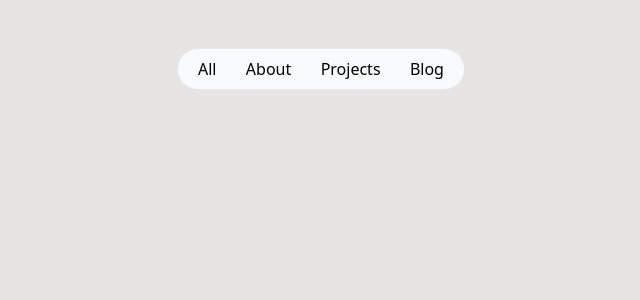
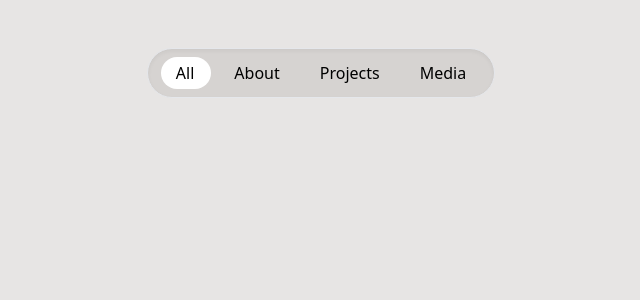
Before and after one commit to christianfuttrup/Portfolio2024, a SvelteKit app: page /blog in a window 1280 px wide. Shown: the top 300 px of the page, without its empty margins (319-959 px from the left). Built offline with nearby package versions, Linux system fonts and the light colour scheme.

Commit message:
Add Spotify active status and interests to Profile widget

```diff
--- a/src/lib/components/MenuItem.svelte
+++ /dev/null
@@ -1,20 +0,0 @@
-<script lang="ts">
-	import { activeItem, menuItemWidth } from '$lib/stores/stores';
-
-	export let title: string;
-
-	function setActiveItem(title: string, event: MouseEvent) {
-		if (event.target instanceof HTMLElement) {
-			menuItemWidth.set(event.target.offsetWidth);
-		}
-		activeItem.set(title);
-	}
-</script>
-
-<button
-	class:active={$activeItem === title}
-	on:click={(event) => setActiveItem(title, event)}
-	on:keydown={(event) => {
-		if (event.key === 'Enter') setActiveItem(title, new MouseEvent('click'));
-	}}>{title}</button
->
--- /dev/null
+++ b/src/lib/components/Navigation.svelte
@@ -0,0 +1,75 @@
+<script lang="ts">
+	import { activeItem } from '$lib/stores/stores';
+	import { onMount } from 'svelte';
+
+	let activeItemChip: HTMLDivElement;
+
+	let allLink: HTMLButtonElement;
+	let aboutLink: HTMLButtonElement;
+	let projectsLink: HTMLButtonElement;
+	let mediaLink: HTMLButtonElement;
+
+	onMount(() => {
+		updateActiveItemChip(allLink);
+	});
+
+	function updateActiveItemChip(menuItem: HTMLButtonElement) {
+		console.log(menuItem.clientWidth);
+		activeItemChip.style.width = `${menuItem.clientWidth}px`;
+		activeItemChip.style.left = `${menuItem.offsetLeft + 13}px`;
+
+		activeItem.set(menuItem.innerText.toLowerCase());
+	}
+</script>
+
+<header class="mt-12 flex justify-center">
+	<nav class="p relative inline-block rounded-full border bg-stone-300 px-3 py-2 shadow-inner">
+		<!-- Chip -->
+		<div
+			bind:this={activeItemChip}
+			class="absolute bottom-2 top-2 z-0 rounded-full bg-white transition-all duration-300"
+		></div>
+
+		<!-- Menu items -->
+		<div class="relative z-10 flex justify-around gap-2">
+			<button
+				on:click={() => updateActiveItemChip(allLink)}
+				on:keydown={(event) => {
+					if (event.key === 'Enter' || event.key === ' ') {
+						updateActiveItemChip(allLink);
+					}
+				}}
+				bind:this={allLink}
+				class="rounded-full px-4 py-1 text-center hover:text-slate-600"
+			>
+				All
+			</button>
+			<button
+				on:click={() => updateActiveItemChip(aboutLink)}
+				bind:this={aboutLink}
+				class="rounded-full px-4 py-1"
+			>
+				About
+			</button>
+			<button
+				on:click={() => updateActiveItemChip(projectsLink)}
+				on:keydown={(event) => {
+					if (event.key === 'Enter' || event.key === ' ') {
+						updateActiveItemChip(projectsLink);
+					}
+				}}
+				bind:this={projectsLink}
+				class="rounded-full px-4 py-1"
+			>
+				Projects
+			</button>
+			<button
+				on:click={() => updateActiveItemChip(mediaLink)}
+				bind:this={mediaLink}
+				class="rounded-full px-4 py-1"
+			>
+				Media
+			</button>
+		</div>
+	</nav>
+</header>
--- a/src/lib/stores/stores.ts
+++ b/src/lib/stores/stores.ts
@@ -2,7 +2,3 @@ import { type Writable, writable } from 'svelte/store';
 
 export const activeItem: Writable<string> = writable('All');
 export const menuItemWidth: Writable<number> = writable(0);
-export const currentSong: Writable<{ song: string; artists: [] }> = writable({
-	song: '',
-	artists: []
-});
--- /dev/null
+++ b/src/lib/types/github.ts
@@ -0,0 +1,50 @@
+interface Actor {
+	id: number;
+	login: string;
+	display_login: string;
+	gravatar_id: string;
+	url: string;
+	avatar_url: string;
+}
+
+interface Repo {
+	id: number;
+	name: string;
+	url: string;
+}
+
+interface Commit {
+	sha: string;
+	author: {
+		email: string;
+		name: string;
+	};
+	message: string;
+	distinct: boolean;
+	url: string;
+}
+
+interface Payload {
+	push_id?: number;
+	size?: number;
+	distinct_size?: number;
+	ref?: string;
+	head?: string;
+	before?: string;
+	commits?: Commit[];
+	repository_id?: number;
+	ref_type?: string;
+	master_branch?: string;
+	description?: string;
+	pusher_type?: string;
+}
+
+export interface GitHubEvent {
+	id: string;
+	type: string;
+	actor: Actor;
+	repo: Repo;
+	payload: Payload;
+	public: boolean;
+	created_at: string;
+}
--- a/src/lib/types/spotify.ts
+++ b/src/lib/types/spotify.ts
@@ -1,11 +1,12 @@
 export interface SpotifyResponse {
+	active: boolean;
 	url: string;
 	props: {
 		spotifyData: SpotifyData;
 	};
 }
 
-interface SpotifyData {
+export interface SpotifyData {
 	timestamp: number;
 	context: SpotifyContext;
 	progress_ms: number;
--- a/src/lib/widgets/Github.svelte
+++ b/src/lib/widgets/Github.svelte
@@ -2,8 +2,10 @@
 	<i class="fa-brands fa-github"></i>
 </div>
 
-<div
-	class="absolute bottom-6 left-6 flex h-12 w-12 cursor-pointer items-center justify-center rounded-full bg-white text-slate-700 outline outline-0 outline-slate-500 transition-all hover:outline-4"
->
-	<i class="fa-solid fa-arrow-up-right-from-square"></i>
-</div>
+<a target="_blank" href="https://github.com/christianfuttrup"
+	><button
+		class="absolute bottom-6 left-6 flex h-12 w-12 cursor-pointer items-center justify-center rounded-full bg-white text-slate-700 outline outline-0 outline-slate-500 transition-all hover:outline-4"
+	>
+		<i class="fa-solid fa-arrow-up-right-from-square"></i>
+	</button>
+</a>
--- a/src/lib/widgets/Profile.svelte
+++ b/src/lib/widgets/Profile.svelte
@@ -4,8 +4,9 @@
 		<!-- svelte-ignore a11y-img-redundant-alt -->
 		<img src="memoji_1.png" alt="Profile picture of Christian" class="rounded-lg" />
 	</div>
-	<div class="ml-5 w-2/3">
+	<div class="ml-5 flex h-full w-2/3 flex-col">
 		<h1 class="text-3xl font-bold">Hi, I'm Christian</h1>
 		<p class="text-xl">I'm a software developer from Denmark.</p>
+		<p class="mt-auto">I'm interested in Svelte, Angular and traveling.</p>
 	</div>
 </div>
--- a/src/routes/+layout.svelte
+++ b/src/routes/+layout.svelte
@@ -3,23 +3,12 @@
 
 	import type { PageData } from './$types';
 	import PageTransition from '$lib/components/PageTransition.svelte';
-	import MenuItem from '$lib/components/MenuItem.svelte';
+	import Navigation from '$lib/components/Navigation.svelte';
 
 	export let data: PageData;
-
-	let activeItem = 'All';
 </script>
 
-<header class="my-12">
-	<nav class="relative mx-auto w-72 rounded-full border bg-slate-50 px-5 py-2">
-		<ul class="flex justify-between">
-			<MenuItem title="All" />
-			<MenuItem title="About" />
-			<MenuItem title="Projects" />
-			<MenuItem title="Blog" />
-		</ul>
-	</nav>
-</header>
+<Navigation />
 
 <PageTransition urlKey={data.url}>
 	<main class="mx-auto py-5">
--- a/src/routes/+page.svelte
+++ b/src/routes/+page.svelte
@@ -3,26 +3,43 @@
 	import Spotify from '$lib/widgets/Spotify.svelte';
 	import Github from '$lib/widgets/Github.svelte';
 
-	import type { SpotifyResponse } from '$lib/types/spotify';
-	import { onDestroy, onMount } from 'svelte';
-	import { currentSong } from '$lib/stores/stores';
+	import type { PageData } from './$types';
+	import { activeItem } from '$lib/stores/stores';
 
-	export let data: SpotifyResponse;
+	export let data: PageData;
 
 	// Make the current song get fetched live (30 seconds interval)
 </script>
 
 <div class="flex gap-5">
-	<!-- Profile card -->
+	<!--
+		TODO: Add functionality to when you click on a card it folds out and shows more details
+		This could be the spotify card showing the album cover and the github card showing the latest commit
+		This can be done with position absolute and placing it in the center of the page
+	-->
 
 	<div class="container mx-auto grid gap-4 lg:grid-cols-4 lg:grid-rows-5">
-		<div class="col-span-2 rounded-3xl bg-blue-50 p-12">
+		<div
+			class="'profile' )} col-span-2 rounded-[32px] border border-blue-100 bg-blue-50
+				p-12
+			transition-transform"
+			class:shadow-xl={$activeItem === 'about'}
+			class:opacity-60={$activeItem !== 'about' && $activeItem !== 'all'}
+		>
 			<Profile />
 		</div>
-		<div class="col-start-3 rounded-[32px] bg-white p-12"></div>
+		<div
+			class="col-start-3 rounded-[32px] bg-white bg-[url('/japan_trip.png')] bg-cover bg-center p-12"
+			class:shadow-xl={$activeItem === 'about'}
+			class:opacity-60={$activeItem !== 'about' && $activeItem !== 'all'}
+		></div>
 		<div class="col-start-4 row-span-2 rounded-[32px] bg-white p-12">3</div>
-		<div class="row-start-2 rounded-[50px] bg-green-100 p-12">
-			<Spotify {data} />
+		<div
+			class="row-start-2 rounded-[32px] border border-green-200 bg-green-100 p-12"
+			class:shadow-xl={$activeItem === 'media'}
+			class:opacity-60={$activeItem !== 'media' && $activeItem !== 'all'}
+		>
+			<Spotify data={data.props.spotifyData} />
 		</div>
 		<div class="col-span-2 row-start-2 rounded-[32px] bg-white p-12">5</div>
 		<div class="col-span-2 col-start-3 row-start-3 rounded-[32px] bg-white p-12">6</div>
@@ -32,6 +49,10 @@
 		</div>
 		<div class="col-start-2 row-start-4 rounded-[32px] bg-white p-12">9</div>
 		<div class="col-start-3 row-start-4 rounded-[32px] bg-white p-12">10</div>
-		<div class="col-start-4 row-start-4 rounded-[32px] bg-white p-12">11</div>
+		<div
+			class="col-start-4 row-start-4 rounded-[32px] bg-white bg-[url('/japan_trip.png')] bg-cover bg-center bg-no-repeat p-12"
+		>
+			<!-- plane emoji -->
+		</div>
 	</div>
 </div>
--- a/src/routes/+page.ts
+++ b/src/routes/+page.ts
@@ -1,14 +1,27 @@
+import type { GitHubEvent } from '$lib/types/github';
+import type { SpotifyData } from '$lib/types/spotify';
 import type { PageLoad } from './$types';
 
 export const load: PageLoad = (async ({ fetch }) => {
 	// Trigger the GET handler to fetch data from Spotify
-	const getResponse = await fetch('/api/spotify');
+	const spotifyResponse = await fetch('/api/spotify');
+	const githubResponse = await fetch('https://api.github.com/users/christianfuttrup/events/public');
 
-	if (!getResponse.ok) {
-		console.error('Failed to fetch data from Spotify:', await getResponse.text());
-		return { props: { error: 'Failed to fetch data from Spotify' } };
+	let spotifyData: SpotifyData = {} as SpotifyData;
+	let githubData: GitHubEvent[] | { error: string } = [];
+
+	if (!spotifyResponse.ok) {
+		console.error('Failed to fetch data from Spotify:', await spotifyResponse.text());
+		spotifyData = {} as SpotifyData;
 	}
 
-	const spotifyData = await getResponse.json();
-	return { props: { spotifyData } };
+	if (!githubResponse.ok) {
+		console.error('Failed to fetch data from Github:', await githubResponse.text());
+		githubData = { error: await githubResponse.text() };
+	}
+
+	spotifyData = await spotifyResponse.json();
+	githubData = await githubResponse.json();
+
+	return { props: { spotifyData, githubData } };
 }) satisfies PageLoad;
--- a/src/routes/api/spotify/+server.ts
+++ b/src/routes/api/spotify/+server.ts
@@ -27,29 +27,27 @@ export const POST: RequestHandler = async () => {
 };
 
 export const GET: RequestHandler = async ({ fetch }) => {
+	let data = {};
+
 	const postResponse = await fetch('/api/spotify', { method: 'POST' });
-
 	const token = await postResponse.text();
 	const url = 'https://api.spotify.com/v1/me/player/currently-playing';
 	const response = await fetch(url, {
 		headers: {
-			Authorization: `Bearer ${token}}`
+			Authorization: `Bearer ${token}`
 		}
 	});
 
-	if (!response.ok) {
-		if (response.status === 401) {
-			if (!postResponse.ok) {
-				return new Response(JSON.stringify({ error: 'Failed to refresh access token' }), {
-					status: 500
-				});
-			}
-		} else {
-			return new Response('Failed to fetch data', { status: 500 });
-		}
+	// Check if the response is OK and has content
+	if (response.ok && response.status !== 204) {
+		data = await response.json();
+	} else if (response.status === 204) {
+		// Handle no content case
+		data = { message: 'No music is currently playing', active: false };
+	} else {
+		// Handle other types of errors
+		data = { error: await response.text() };
 	}
-
-	const data = await response.json();
 
 	return new Response(JSON.stringify(data), {
 		headers: {
```
Also changed, not shown: src/lib/widgets/Spotify.svelte (+33 -18 lines), static/japan_trip.png (added), 1 other file (tests, documents, lock files or other folders).
